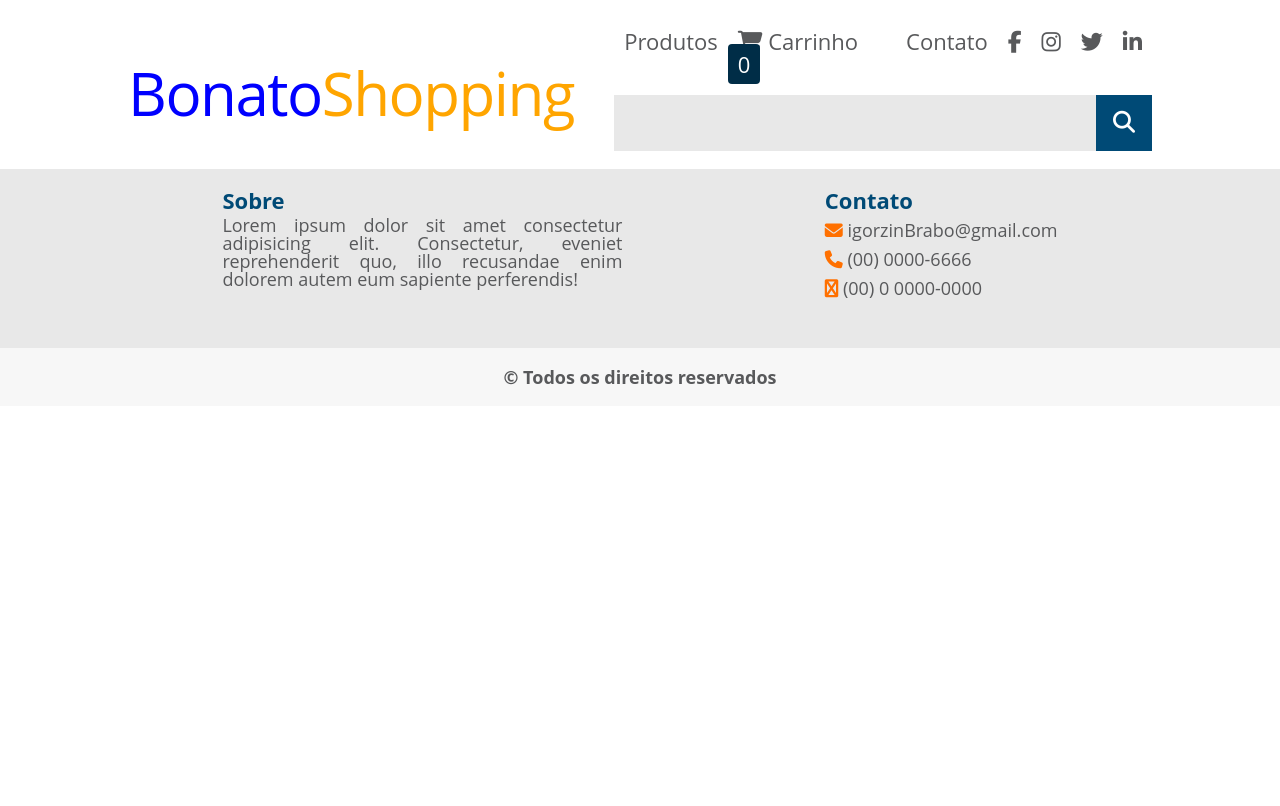
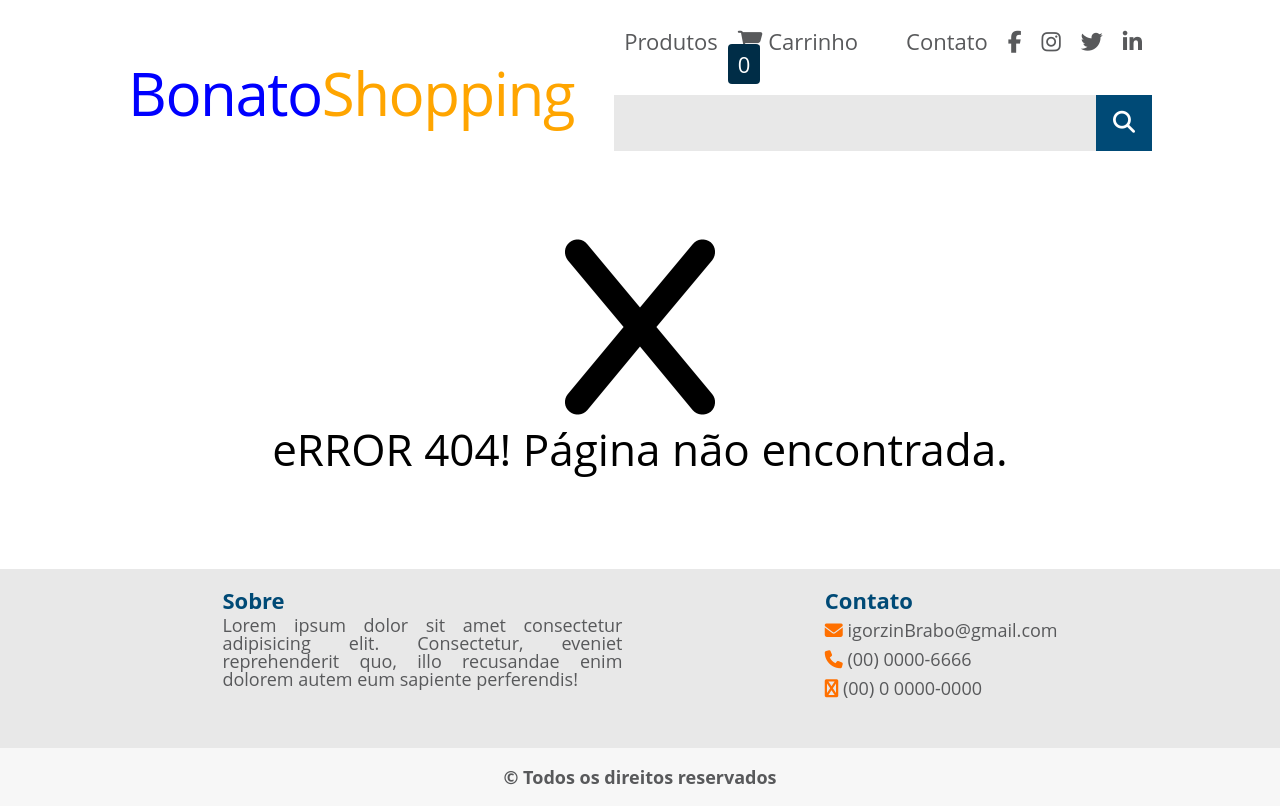
Before and after one commit to igorbonato/angular-fundamentals, an Angular app in the folder bonato-shopping/: page /1 in a window 1280 px wide. Before the commit this address led to /. Built offline with nearby package versions, Linux system fonts and the light colour scheme.

Commit message:
page not found

```diff
--- a/bonato-shopping/src/app/app-routing.module.ts
+++ b/bonato-shopping/src/app/app-routing.module.ts
@@ -1,9 +1,11 @@
 import { NgModule } from '@angular/core';
 import { RouterModule, Routes } from '@angular/router';
+import { NaoEncontradaComponent } from './nao-encontrada/nao-encontrada.component';
 
 const routes: Routes = [
   { path: 'produtos', loadChildren: () => import('./produtos/produtos.module').then(m => m.ProdutosModule) },
-  { path: "", redirectTo: "produtos", pathMatch: "full"}
+  { path: "", redirectTo: "produtos", pathMatch: "full"},
+  { path: "**", component: NaoEncontradaComponent}
 ];
 
 
--- a/bonato-shopping/src/app/app.module.ts
+++ b/bonato-shopping/src/app/app.module.ts
@@ -5,12 +5,14 @@
 import { AppComponent } from './app.component';
 import { HeaderComponent } from './header/header.component';
 import { FooterComponent } from './footer/footer.component';
+import { NaoEncontradaComponent } from './nao-encontrada/nao-encontrada.component';
 
 @NgModule({
   declarations: [
     AppComponent,
     HeaderComponent,
-    FooterComponent
+    FooterComponent,
+    NaoEncontradaComponent
   ],
   imports: [
     BrowserModule,
--- /dev/null
+++ b/bonato-shopping/src/app/nao-encontrada/nao-encontrada.component.css
@@ -0,0 +1,15 @@
+.container {
+    display: flex;
+    flex-flow: column nowrap;
+    justify-content: center;
+    align-items: center;
+    height: 400px;
+}
+
+.container i {
+    font-size: 200px;
+}
+
+.container h2 {
+    font-size: 44px;
+}
--- /dev/null
+++ b/bonato-shopping/src/app/nao-encontrada/nao-encontrada.component.html
@@ -0,0 +1,4 @@
+<section class="container">
+    <i class="fa-solid fa-x"></i>
+    <h2>eRROR 404! Página não encontrada.</h2>
+</section>
--- /dev/null
+++ b/bonato-shopping/src/app/nao-encontrada/nao-encontrada.component.ts
@@ -0,0 +1,15 @@
+import { Component, OnInit } from '@angular/core';
+
+@Component({
+  selector: 'app-nao-encontrada',
+  templateUrl: './nao-encontrada.component.html',
+  styleUrls: ['./nao-encontrada.component.css']
+})
+export class NaoEncontradaComponent implements OnInit {
+
+  constructor() { }
+
+  ngOnInit(): void {
+  }
+
+}
```
Also changed, not shown: 1 other file (tests, documents, lock files or other folders).
